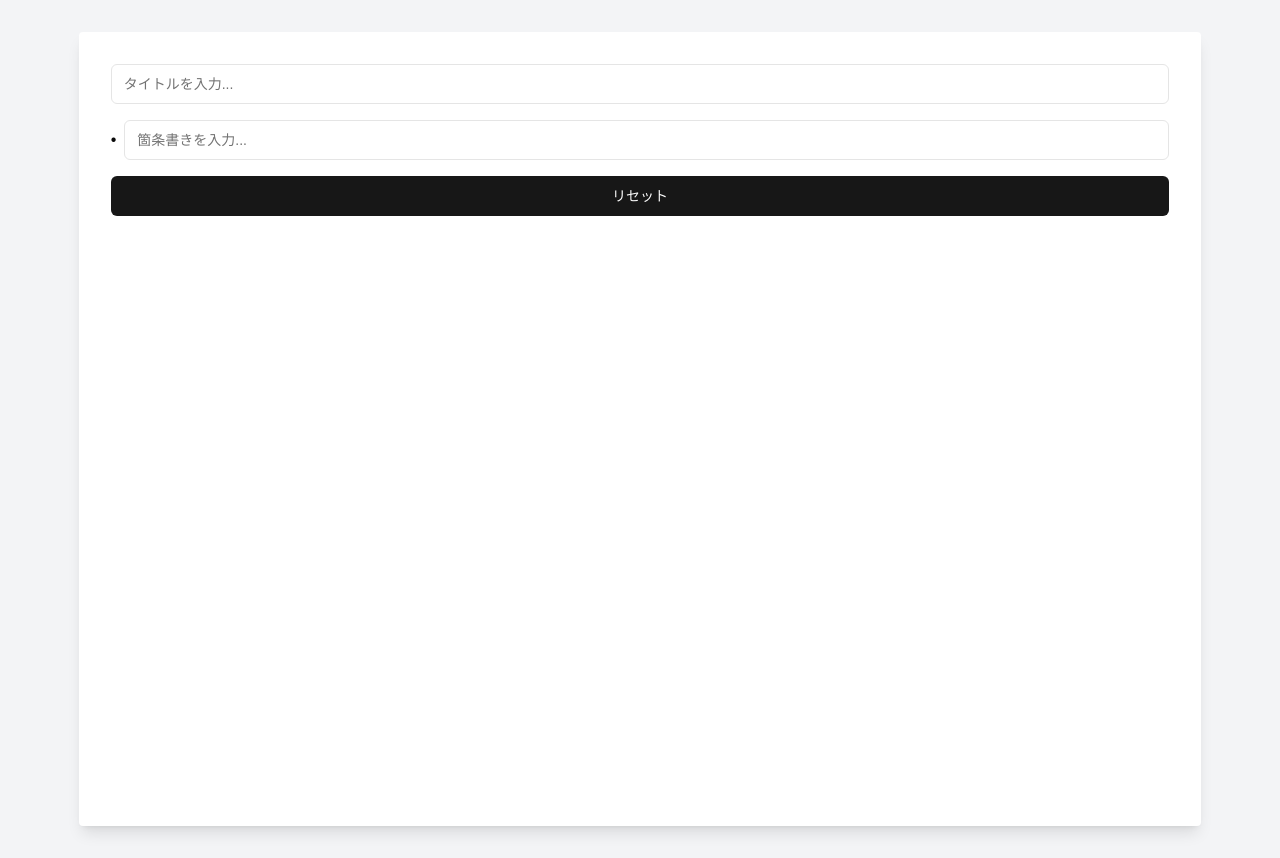
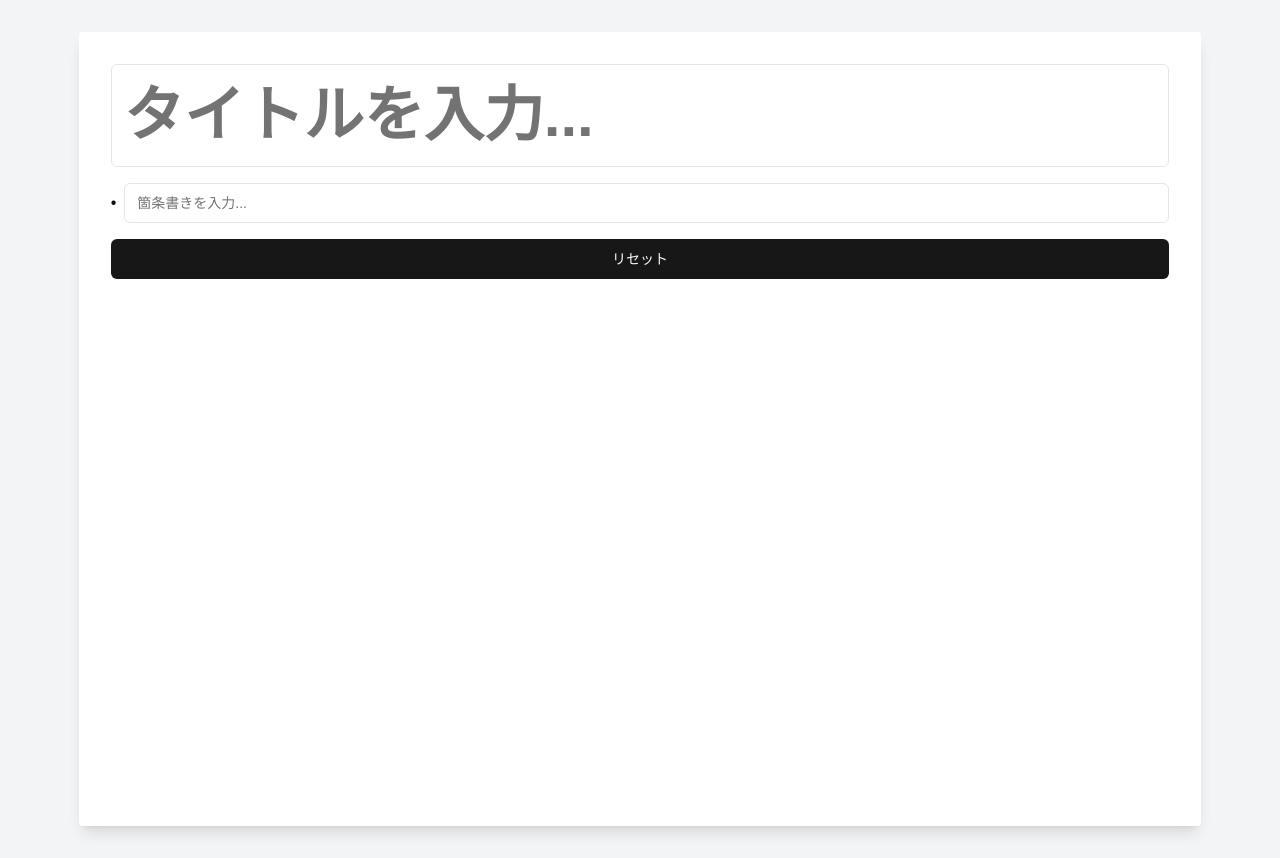
Before and after one commit to taigok/zero-second-thinking, a Next.js app: page / in a window 1280 px wide. Built offline with nearby package versions, Linux system fonts and the light colour scheme.

Commit message:
タイトル部分のフォントサイズを拡大してUI改善
🤖 Generated with [Claude Code](https://claude.ai/code)

Co-Authored-By: Claude <noreply@anthropic.com>

```diff
--- a/app/page.tsx
+++ b/app/page.tsx
@@ -100,6 +100,7 @@ export default function HomePage() {
               value={title}
               onChange={(e) => setTitle(e.target.value)}
               onKeyDown={handleTitleKeyDown}
+              className="!text-6xl font-bold !h-auto py-4"
             />
 
             <div className="space-y-2">
```
